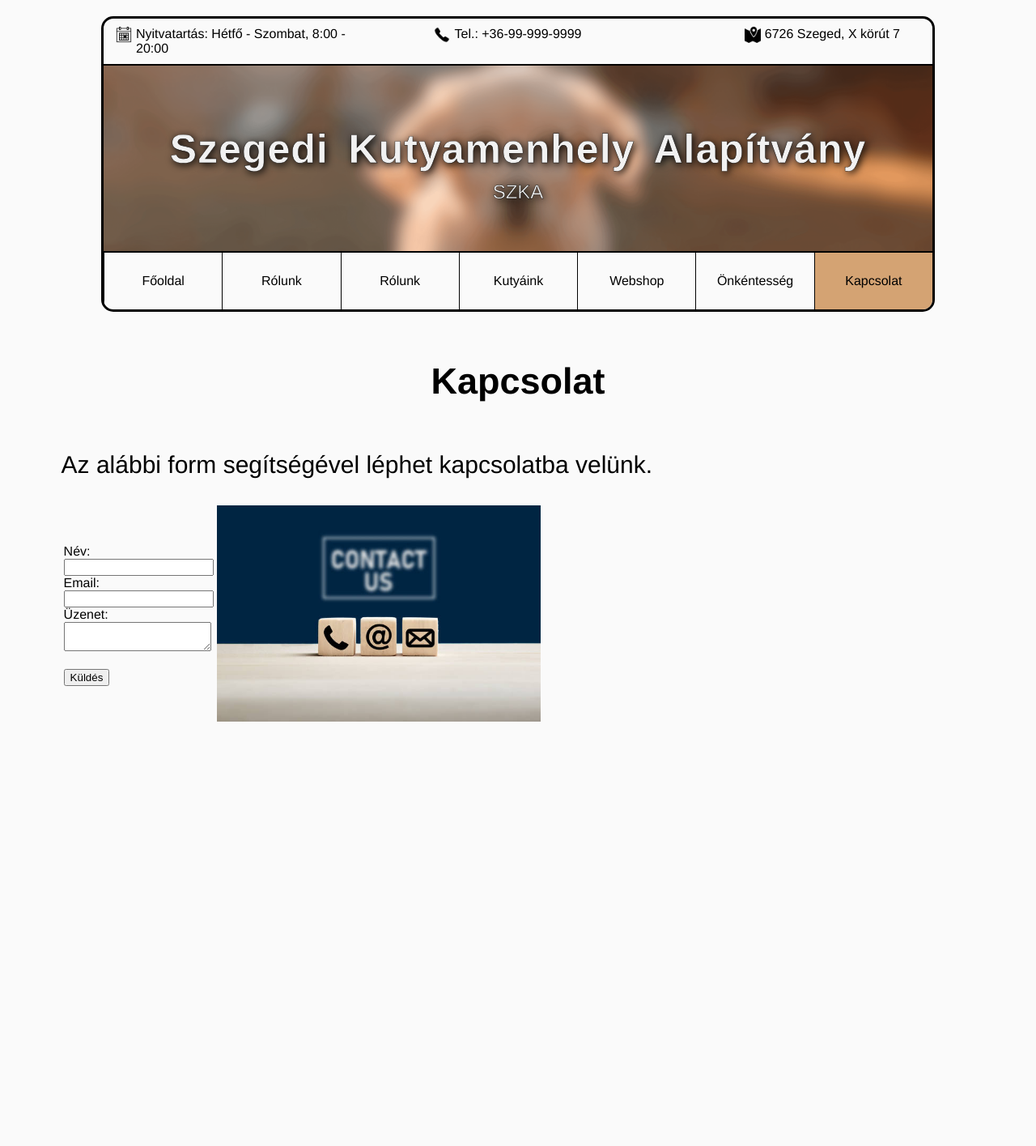
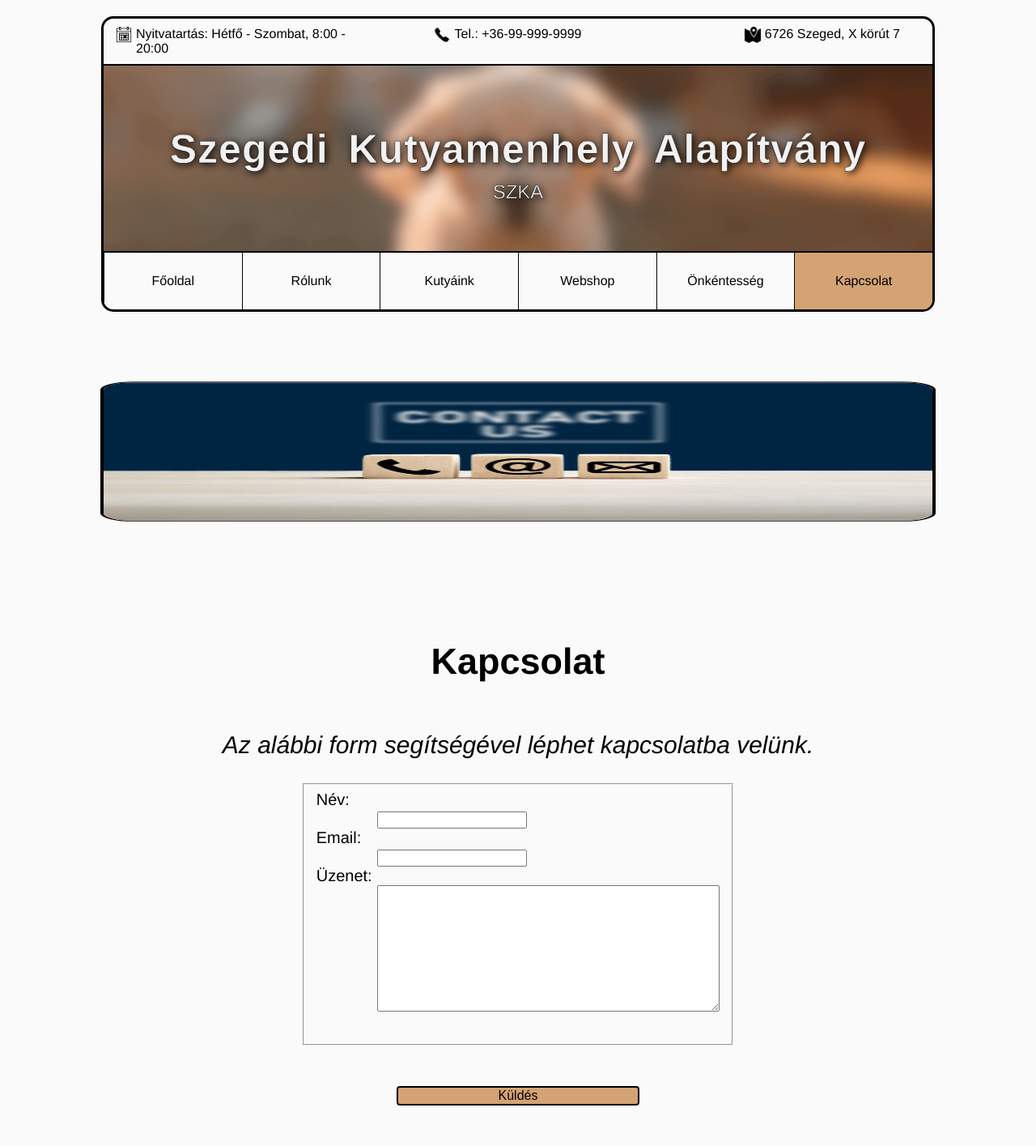
Before and after one commit to martin-nandor-csikos/Webterv, a PHP site: page /kapcsolat.html in a window 1280 px wide. Shown: the whole page at 81% size. Before the commit the page ends 891 px from the top, so only its background shows below. Run offline with PHP 8.4, Linux system fonts and the light colour scheme.

Commit message:
finalizing the site

```diff
--- a/index.html
+++ b/index.html
@@ -38,7 +38,6 @@
         <!--Menu bar-->
         <nav id="menuBar">
             <a href="#" id="main" class="active">Főoldal</a>
-            <a href="rolunk.html" id="about" class="notActive">Rólunk</a>
             <a href="aboutUs.html" id="about" class="notActive">Rólunk</a>
             <a href="kutyaink.html" id="dogs" class="notActive">Kutyáink</a>
             <a href="webshop.html" id="webshop" class="notActive">Webshop</a>
--- a/kapcsolat.html
+++ b/kapcsolat.html
@@ -37,7 +37,6 @@
         <!--Menu bar-->
         <nav id="menuBar">
             <a href="index.html" id="main" class="notActive">Főoldal</a>
-            <a href="rolunk.html" id="about" class="notActive">Rólunk</a>
             <a href="aboutUs.html" id="about" class="notActive">Rólunk</a>
             <a href="kutyaink.html" id="dogs" class="notActive">Kutyáink</a>
             <a href="webshop.html" id="webshop" class="notActive">Webshop</a>
@@ -45,28 +44,29 @@
             <a href="#" id="contacts" class="active">Kapcsolat</a>
         </nav>
     </header>
+
+    <img id="contactimage" src="img/kapcsolat.jpg" alt="Kapcsolat">
 	<h1 class="title">Kapcsolat</h1>
-    <p style="margin-left: 2cm; font-size: 30px;">Az alábbi form segítségével léphet kapcsolatba velünk.</p>
-    <table>
-        <tr>
-            <td>
-                <form method="post" id="contactform">
+    <p style="font-size: 30px; text-align: center; font-style: italic;">Az alábbi form segítségével léphet kapcsolatba velünk.</p>
+
+    <div id="contactform">
+        <form method="post">
+
+            <fieldset id="contact">
                 <label>Név: </label><br>
-                    <input type="text" name="nev" required><br>
+                <input type="text" name="nev" required>
+                <br>
 
                 <label for="email">Email: </label><br>
                 <input type="email" name="email" id="email" required><br>
 
                 <label for="message">Üzenet: </label><br>
-                    <textarea name="message" id="message" required></textarea><br><br>
+                <textarea name="message" id="message" rows="10" cols="50" required></textarea><br><br>
+            </fieldset>
+
 
             <input id="submitbutton" type="submit" value="Küldés">
         </form>
-            </td>
-            <td>
-                <img id="contactimage" src="img/kapcsolat.jpg" width="400px">
-            </td>
-        </tr>
-    </table>
+    </div>
 </body>
 </html>
--- a/kutyaink.html
+++ b/kutyaink.html
@@ -38,7 +38,6 @@
         <!--Menu bar-->
         <nav id="menuBar">
             <a href="index.html" id="main" class="notActive">Főoldal</a>
-            <a href="rolunk.html" id="about" class="notActive">Rólunk</a>
             <a href="aboutUs.html" id="about" class="notActive">Rólunk</a>
             <a href="#" id="dogs" class="active">Kutyáink</a>
             <a href="webshop.html" id="webshop" class="notActive">Webshop</a>
--- a/selfService.html
+++ b/selfService.html
@@ -38,7 +38,6 @@
         <!--Menu bar-->
         <nav id="menuBar">
             <a href="index.html" id="main" class="notActive">Főoldal</a>
-            <a href="rolunk.html" id="about" class="notActive">Rólunk</a>
             <a href="aboutUs.html" id="about" class="notActive">Rólunk</a>
             <a href="kutyaink.html" id="dogs" class="notActive">Kutyáink</a>
             <a href="webshop.html" id="webshop" class="notActive">Webshop</a>
--- a/styles.css
+++ b/styles.css
@@ -819,11 +819,54 @@ a:visited {
 #contactform > label, input, textarea {
     margin-left: 2cm;
 }
+#contactform {
+    display: flex;
+    justify-content: center;
+    font-size: 20px;
 
-/*rolunk.html*/
-#rolunktable {
-    margin-left: 2cm;
-    margin-right: 2cm;;
+    margin-bottom: 50px;
+}
+#contactimage {
+    transform: scale(2, 0.5);
+    border: 2px solid black;
+    border-radius: 20px;
+    display: block;
+    margin: auto;
+}
+#contact {
+    margin-bottom: 50px;
+}
+#submitbutton {
+    background-color: #d4a373;
+
+    font-size: 16px;
+
+    cursor: pointer;
+
+    border: 2px solid #000;
+    border-radius: 4px;
+
+    width: 300px;
+
+    margin-left: 0px;
+
+    display: block;
+    margin: auto;
+}
+#submitbutton:hover {
+    animation: bgColorOnHover 0.4s forwards;
+}
+
+/*Reszponzivitás*/
+@media only screen and (max-width: 600px) {
+    #contactimage {
+        width: 100%;
+    }
+}
+@media only screen and (min-width: 600px) {
+    #contactimage {
+        width: 40%;
+    }
 }
 
 /*Reszponzivitás*/
@@ -873,24 +916,6 @@ a:visited {
         margin-left: 20px;
         margin-right: 20px;
     }
-}
-
-/*kapcsolat.html*/
-#contactform > label, input, textarea {
-    margin-left: 2cm;
-}
-/*Reszponzivitás*/
-@media only screen and (max-width: 600px) {
-
-}
-@media only screen and (min-width: 600px) {
-
-}
-@media only screen and (min-width: 768px) {
-
-}
-@media only screen and (min-width: 1200px) {
-
 }
 
 
```
Also changed, not shown: rolunk.html (deleted, +0 -70 lines). Lines whose indentation alone changed are shown as unchanged.
